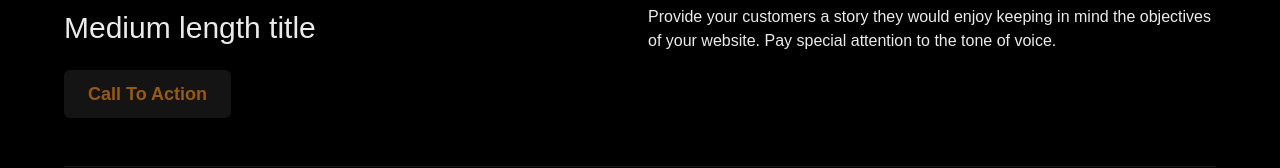
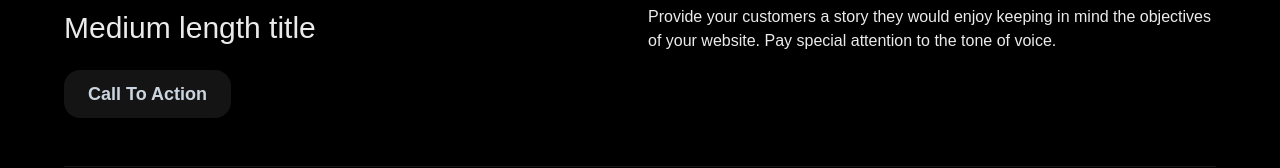
Before and after one commit to kenjitheman/webman, a Next.js app: page /contact-us in a window 1280 px wide. Shown: the part 395-563 px from the top of the page. Built offline with nearby package versions, Linux system fonts and the light colour scheme; a web font is replaced by a local one.

Commit message:
chore: update call_to_action component

```diff
--- a/components/call_to_action.js
+++ b/components/call_to_action.js
@@ -1,15 +1,16 @@
 import {
     Box,
     VStack,
+    Flex,
     Button,
-    Flex,
+    useColorModeValue,
     Divider,
     chakra,
     Grid,
     GridItem,
     Container,
-    useColorModeValue,
 } from '@chakra-ui/react';
+import { AnimateOnHover } from '../components/custom_animations';
 
 const Feature = ({ heading, text }) => {
     return (
@@ -39,9 +40,15 @@ export default function gridListWithCTA() {
                         <chakra.h2 fontSize="3xl" fontWeight="medium">
                             Medium length title
                         </chakra.h2>
-                        <Button color={useColorModeValue("yellow.500", "yellow.700")} size="lg">
-                            Call To Action
-                        </Button>
+                        <AnimateOnHover>
+                            <Button
+                                color={useColorModeValue("yellow.300", "gray.300")}
+                                size="lg"
+                                rounded="2xl"
+                            >
+                                Call To Action
+                            </Button>
+                        </AnimateOnHover>
                     </VStack>
                 </GridItem>
                 <GridItem>
```
